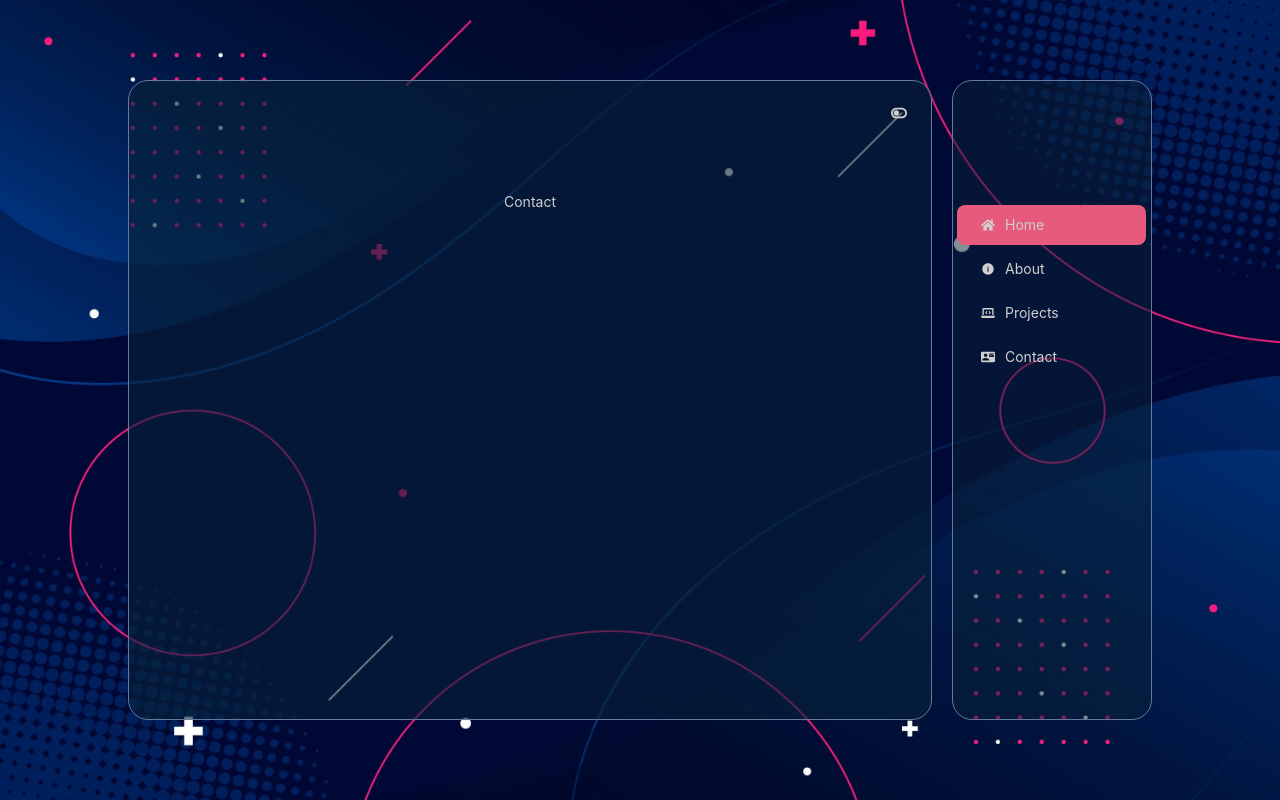
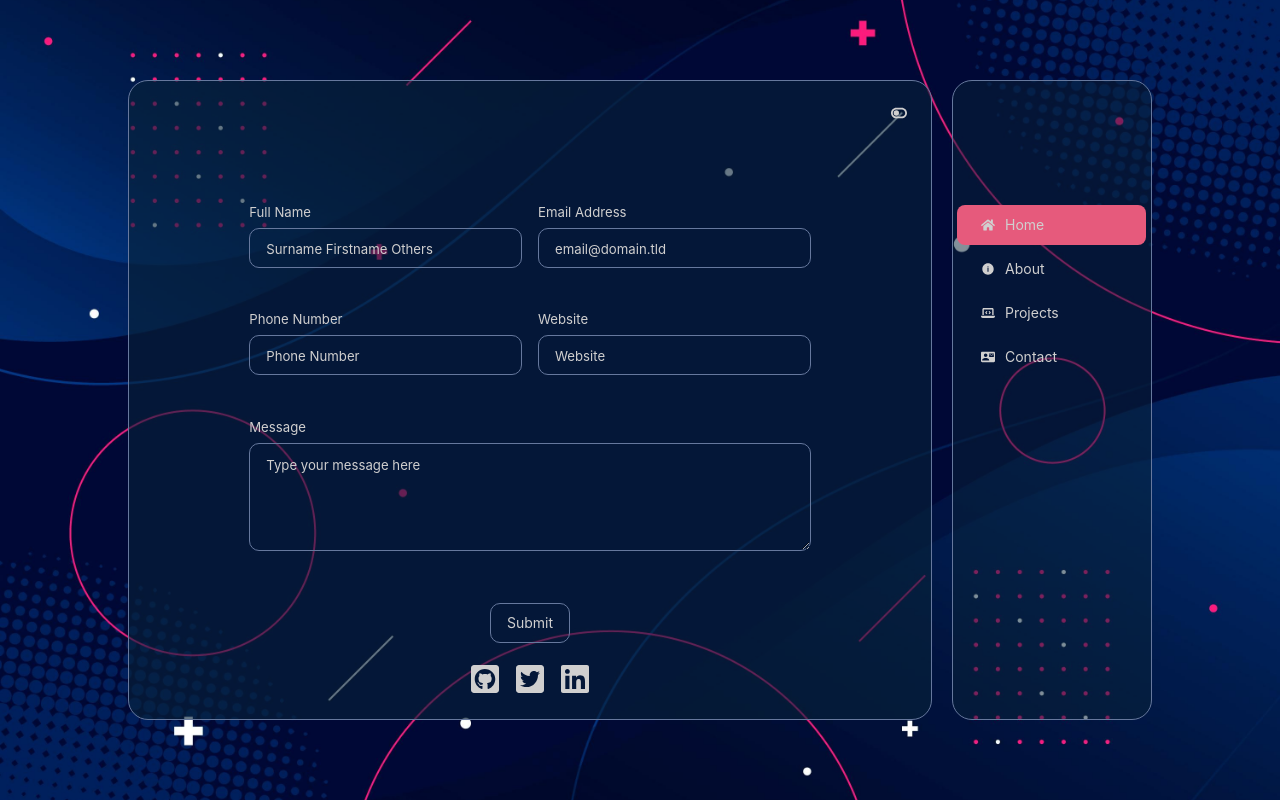
Before and after one commit to lorenzoworx/portofolio, a React (Create React App) app: page /contact in a window 1280 px wide. Built offline with nearby package versions, Linux system fonts and the light colour scheme.

Commit message:
ADD contact form and styles

```diff
--- a/src/pages/Contact.js
+++ b/src/pages/Contact.js
@@ -1,12 +1,137 @@
-import React from 'react'
+import React, { useState, useEffect } from 'react'
+import { Link } from 'react-router-dom'
+import * as FaIcons from 'react-icons/fa'
+import './styles/Contact.css'
 
 const Contact = () => {
+  const [animated, setAnimated] = useState(false);
+  const [formData, setFormData] = useState({
+    name: '',
+    email: '',
+    number: '',
+    website: '',
+    message: '',
+  })
+  const [formErrors, setFormErrors] = useState({});
+  const [formSubmitted, setFormSubmitted] = useState(false);
+
+  useEffect(() => {
+    const timeoutId = setTimeout(() => {
+      setAnimated(true);
+    }, 500);
+
+    return() => {
+      clearTimeout(timeoutId);
+    };
+  }, []);
+
+  const handleChange = (e) => {
+    const { name, value } = e.target;
+    setFormData((prevData) => ({
+      ...prevData,
+      [name]: value,
+    }));
+  };
+
+  const validateForm = () => {
+    const errors = {};
+    if (!formData.name.trim()) {
+      errors.name = 'Name is required';
+    }
+    if (!formData.email.trim()) {
+      errors.email = 'Email is required';
+    } else if (!/^\S+@\S+\.\S+$/.test(formData.email)) {
+      errors.email = 'Invalid email address';
+    }
+
+    setFormErrors(errors);
+    return Object.keys(errors.length === 0);
+  };
+
+  const handleSubmit = async (e) => {
+    e.preventDefault();
+    const isFormValid = validateForm();
+
+    if (isFormValid) {
+      try {
+        const response = await fetch('https://formspree.io/f/mayrewyk', {
+          method: 'POST',
+          headers: {
+            'Content-Type': 'application/json',
+          },
+          body: JSON.stringify(formData),
+        });
+
+        if (response.ok) {
+          console.log('Form submitted successfully');
+          setFormData({
+            name: '',
+            email: '',
+            number: '',
+            website: '',
+            message: '',
+          });
+          setFormErrors({});
+          setFormSubmitted(true);
+        } else {
+          console.error('Form submission failed:', response.statusText);
+        }
+      } catch (error) {
+        console.error('Error submitting form:', error.message);
+      }
+    }
+  };
+
   return(
-    <section>
-      <div>
-        Contact
+    <>
+    <form className={`contact-form staggered-text-container ${animated ? 'animate' : ''}`} id="fs-frm" name="simple-contact-form" accept-charset="utf-8" action="https://formspree.io/f/mayrewyk" method="post" onSubmit={handleSubmit}>
+      <div id="fs-frm-inputs" className={`contact-grid staggered-text-item ${animated ? 'animate-h1' : ''}`}>
+        <div>
+          <label for="full-name">Full Name</label>
+          <input className="input-field" type="text" name="name" id="full-name" placeholder="Surname Firstname Others" required="" onChange={handleChange} value={formData.name}></input>
+        </div>
+        <div>
+          <label for="email-address">Email Address</label>
+          <input className="input-field" type="email" name="_replyto" id="email-address" placeholder="email@domain.tld" required="" onChange={handleChange} value={formData.email}></input>
+        </div>
+        <div>
+          <label for="phone-number">Phone Number</label>
+          <input className="input-field" type="number" name="number" id="phone-number" placeholder="Phone Number" onChange={handleChange} value={formData.number}></input>
+        </div>
+        <div>
+          <label for="website">Website</label>
+          <input className="input-field" type="text" name="web-site" id="website" placeholder="Website" onChange={handleChange} value={formData.name}></input>
+        </div>
+        <div className="double-width">
+          <label for="message">Message</label>
+          <textarea rows="5" name="message" id="message" placeholder="Type your message here" required="" onChange={handleChange} value={formData.message}></textarea>
+        </div>
+        <input type="hidden" name="_subject" id="email-subject" value="Contact Form Submission"></input>
       </div>
-    </section>
+      <div className={`staggered-text-item ${animated ? 'animate-p' : ''}`}>
+        <input type="submit" value="Submit"></input>
+        {Object.keys(formErrors).map((errorField) => (
+        <div key={errorField} className="error-message">
+          {formErrors[errorField]}
+        </div>
+      ))}
+
+      {formSubmitted && <div className="success-message">Form submitted successfully!</div>}
+
+      </div>
+      <div className={`contact-links staggered-text-item ${animated ? 'animate-p' : ''}`}>
+        <Link to='https://github.com/lorenzoworx'>
+          <FaIcons.FaGithubSquare className='contact-icon' />
+        </Link>
+        <Link>
+          <FaIcons.FaTwitterSquare className='contact-icon' />
+        </Link>
+        <Link to="https://www.linkedin.com/in/oshokeokolo/">
+          <FaIcons.FaLinkedin className='contact-icon' />
+        </Link>
+      </div>
+    </form>
+    </>
   )
 };
 
--- /dev/null
+++ b/src/pages/styles/Contact.css
@@ -0,0 +1,116 @@
+#fs-frm input,
+#fs-frm select,
+#fs-frm textarea,
+#fs-frm fieldset,
+#fs-frm optgroup,
+#fs-frm label,
+#fs-frm #card-element:disabled {
+  font-family: inherit;
+  font-size: 100%;
+  color: inherit;
+  border: none;
+  border-radius: 10px;
+  display: block;
+  width: 100%;
+  padding: 0;
+  margin: 0;
+}
+#fs-frm label,
+#fs-frm legend,
+#fs-frm ::placeholder {
+  font-size: .825rem;
+  margin-bottom: .5rem;
+  padding-top: .2rem;
+  display: flex;
+  align-items: baseline;
+  color: #d0CFCF;
+}
+
+/* border, padding, margin, width */
+#fs-frm input,
+#fs-frm select,
+#fs-frm textarea,
+#fs-frm #card-element {
+  border: 1px solid #66789d;
+  background-color: rgba(8, 34, 57, 0);
+  padding: .75em 1rem;
+  margin-bottom: 1.5rem;
+}
+
+#fs-frm input:focus,
+#fs-frm select:focus,
+#fs-frm textarea:focus {
+  background-color: white;
+  color: black;
+  outline-style: solid;
+  outline-width: thin;
+  outline-color: gray;
+  outline-offset: -1px;
+}
+#fs-frm [type="text"],
+#fs-frm [type="email"] {
+  width: 100%;
+}
+#fs-frm [type="button"],
+#fs-frm [type="submit"],
+#fs-frm [type="reset"] {
+  width: auto;
+  cursor: pointer;
+  -webkit-appearance: button;
+  -moz-appearance: button;
+  appearance: button;
+}
+#fs-frm [type="button"]:focus,
+#fs-frm [type="submit"]:focus,
+#fs-frm [type="reset"]:focus {
+  outline: none;
+}
+#fs-frm [type="submit"],
+#fs-frm [type="reset"] {
+  margin-bottom: 0;
+}
+
+
+.contact-form{
+  flex-direction: column;
+  width: 100%;
+  align-items: center;
+}
+
+.contact-form > div {
+  width: 80%;
+  display: flex;
+  justify-content: center;
+}
+
+.contact-grid {
+  display: grid !important;
+  /* max-height: 480px; */
+  grid-template-columns: repeat(2, 50%);
+  grid-column-gap: 0px;
+  grid-row-gap: 0px;
+}
+
+.contact-grid div {
+  padding: 8px;
+}
+
+
+.contact-grid label {
+  display: block;
+  margin-bottom: 5px;
+}
+
+.double-width {
+  grid-column: span 2;
+}
+
+.contact-links {
+  display: flex;
+  justify-content: space-around;
+  gap: 1vw;
+}
+
+.contact-icon {
+  font-size: 2rem;
+}
```
